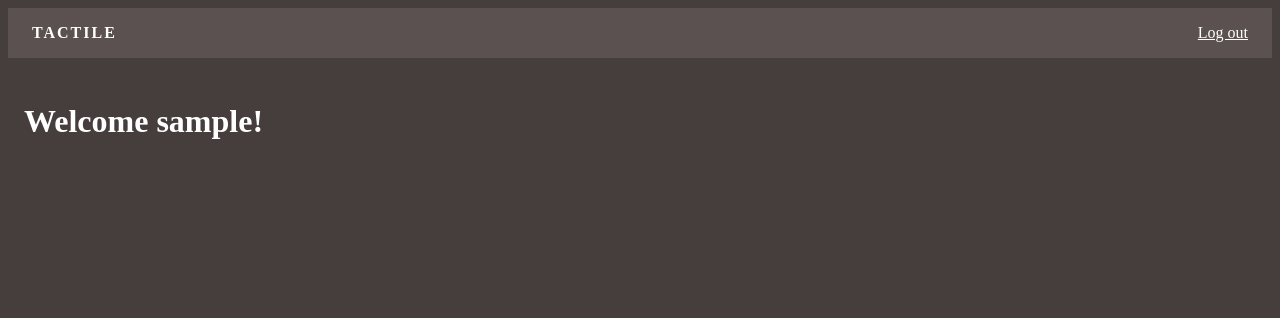
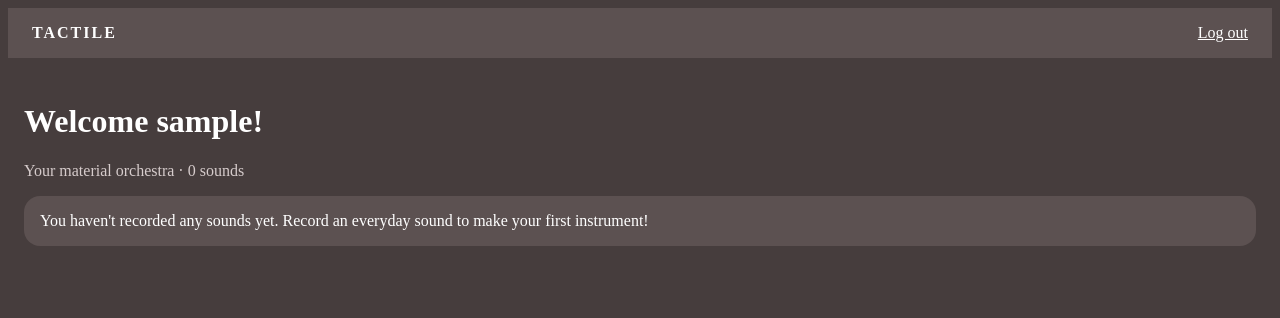
Before and after one commit to nyu-software-engineering/containerized-app-exercise, a Flask app: page /home in a window 1280 px wide. Shown: the top 318 px of the page. Run offline with Flask 3, Linux system fonts and the light colour scheme; the visitor is signed in with stand-in values (Sample User, id 1); data that the repository does not hold is empty.

Commit message:
home page sound grid

```diff
--- a/web-app/app.py
+++ b/web-app/app.py
@@ -98,7 +98,13 @@ def signup():
 @app.route("/home")
 @flask_login.login_required
 def home():
-    return render_template("home.html", username = flask_login.current_user.username)
+    """Show the logged-in user's sounds, newest first."""
+    sounds = db.sounds.find({"user_id": flask_login.current_user.id}).sort(
+        "created_at", -1
+    )
+    return render_template(
+        "home.html", username=flask_login.current_user.username, sounds=list(sounds)
+    )
 
 @app.route('/logout')
 @flask_login.login_required
--- a/web-app/static/style.css
+++ b/web-app/static/style.css
@@ -43,3 +43,38 @@ body{
 .error{
     color: rgb(255, 138, 128);
 }
+
+.subtitle{
+    color: rgb(214, 204, 204);
+}
+
+.sound-grid{
+    display: grid;
+    grid-template-columns: repeat(auto-fill, minmax(220px, 1fr));
+    gap: 16px;
+}
+
+.sound-card, .empty{
+    padding: 16px;
+    border-radius: 16px;
+    background-color: rgb(92, 81, 81);
+    color: white;
+}
+
+.sound-card h2, .sound-card p{
+    margin: 4px 0;
+}
+
+.tags{
+    display: flex;
+    flex-wrap: wrap;
+    gap: 6px;
+    padding: 0;
+    list-style: none;
+}
+
+.tags li{
+    padding: 2px 10px;
+    border-radius: 999px;
+    background-color: rgb(70, 61, 61);
+}
--- a/web-app/templates/home.html
+++ b/web-app/templates/home.html
@@ -4,4 +4,27 @@
 
 {% block content %}
 <h1 class="white">Welcome {{ username }}!</h1>
+<p class="subtitle">Your material orchestra · {{ sounds | length }} sounds</p>
+
+{% if sounds %}
+<section class="sound-grid">
+    {% for sound in sounds %}
+    <article class="sound-card">
+        <h2>{{ sound.name }}</h2>
+        <p class="subtitle">{{ sound.material }}</p>
+        <p>Instrument: {{ sound.instrument.type if sound.instrument else "not generated yet" }}</p>
+        <p>Note: {{ sound.analysis.note if sound.analysis else "-" }}</p>
+        {% if sound.analysis and sound.analysis.tags %}
+        <ul class="tags">
+            {% for tag in sound.analysis.tags %}
+            <li>{{ tag }}</li>
+            {% endfor %}
+        </ul>
+        {% endif %}
+    </article>
+    {% endfor %}
+</section>
+{% else %}
+<p class="empty">You haven't recorded any sounds yet. Record an everyday sound to make your first instrument!</p>
+{% endif %}
 {% endblock %}
```
